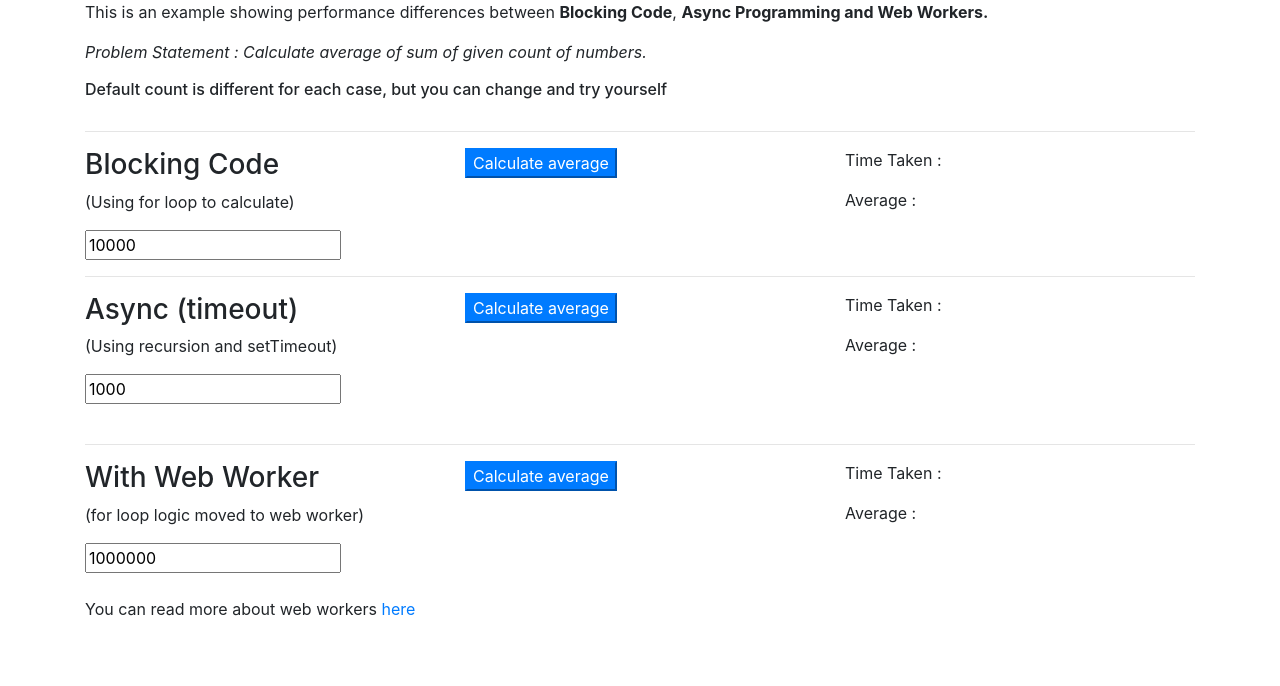
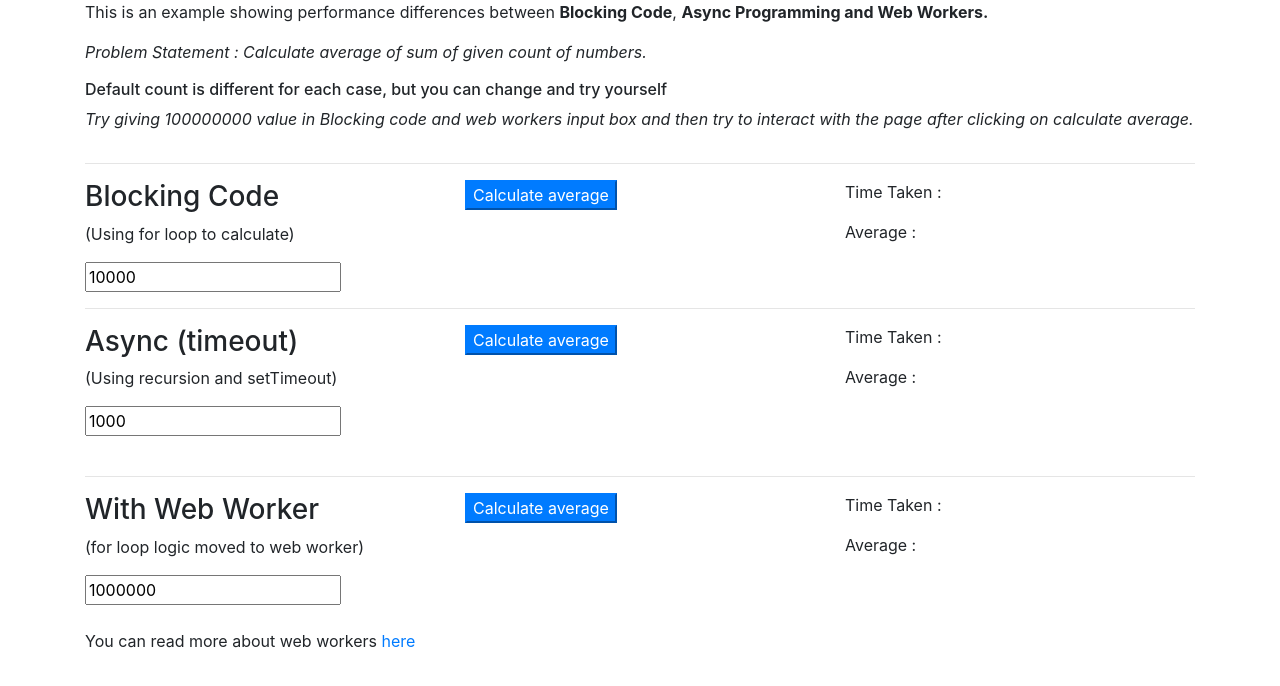
Before and after one commit to bhushangoel/webworker-demo-1, a plain HTML site: page index.html in a window 1280 px wide. Drawn offline with Linux system fonts and the light colour scheme.

Commit message:
Update index.html

```diff
--- a/index.html
+++ b/index.html
@@ -15,6 +15,7 @@
             <p>
                 <i>Problem Statement : Calculate average of sum of given count of numbers.</i>
             <h6>Default count is different for each case, but you can change and try yourself</h6>
+            <i>Try giving 100000000 value in Blocking code and web workers input box and then try to interact with the page after clicking on calculate average.</i>
             </p>
         </div>
     </div>
```
